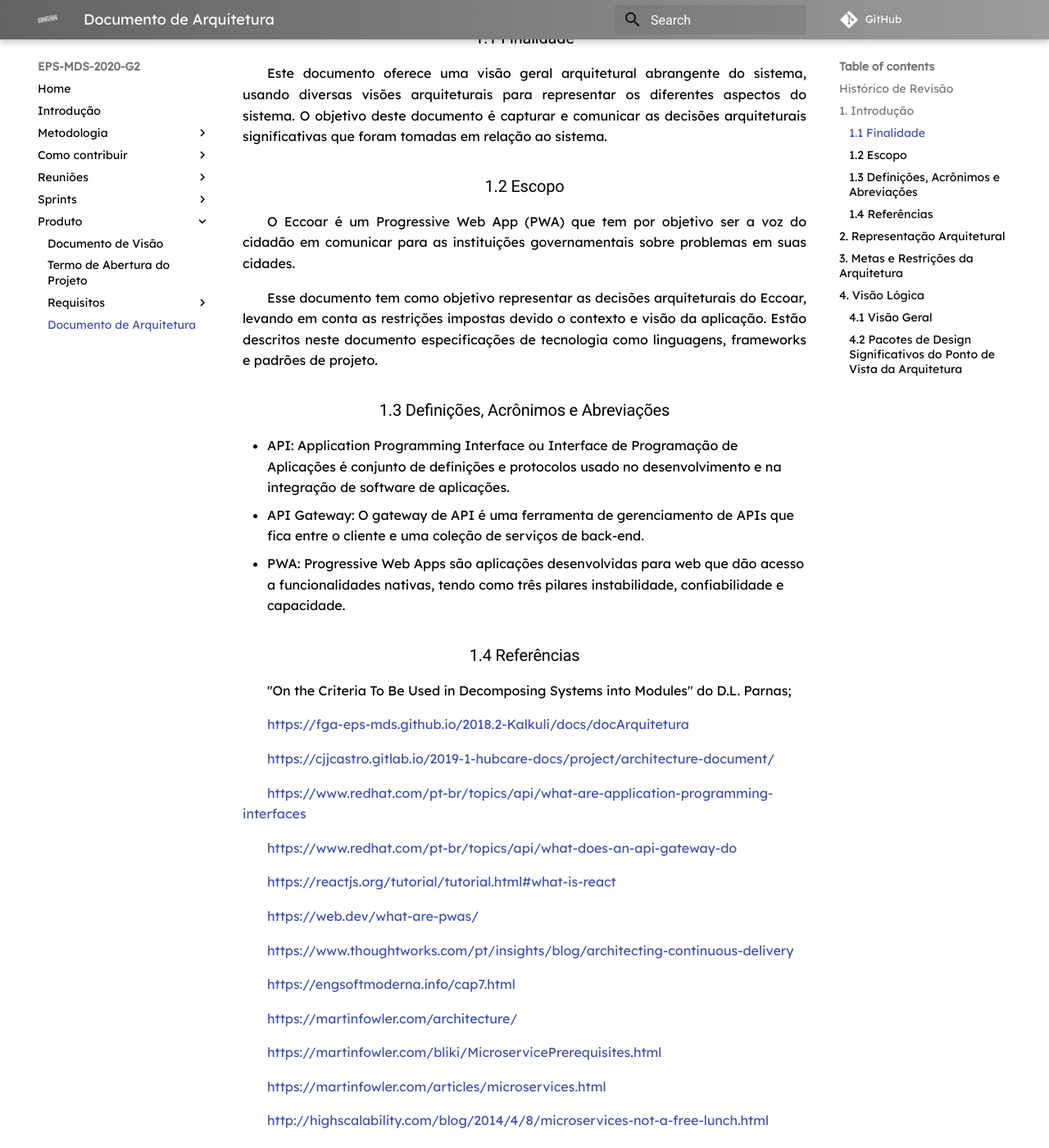
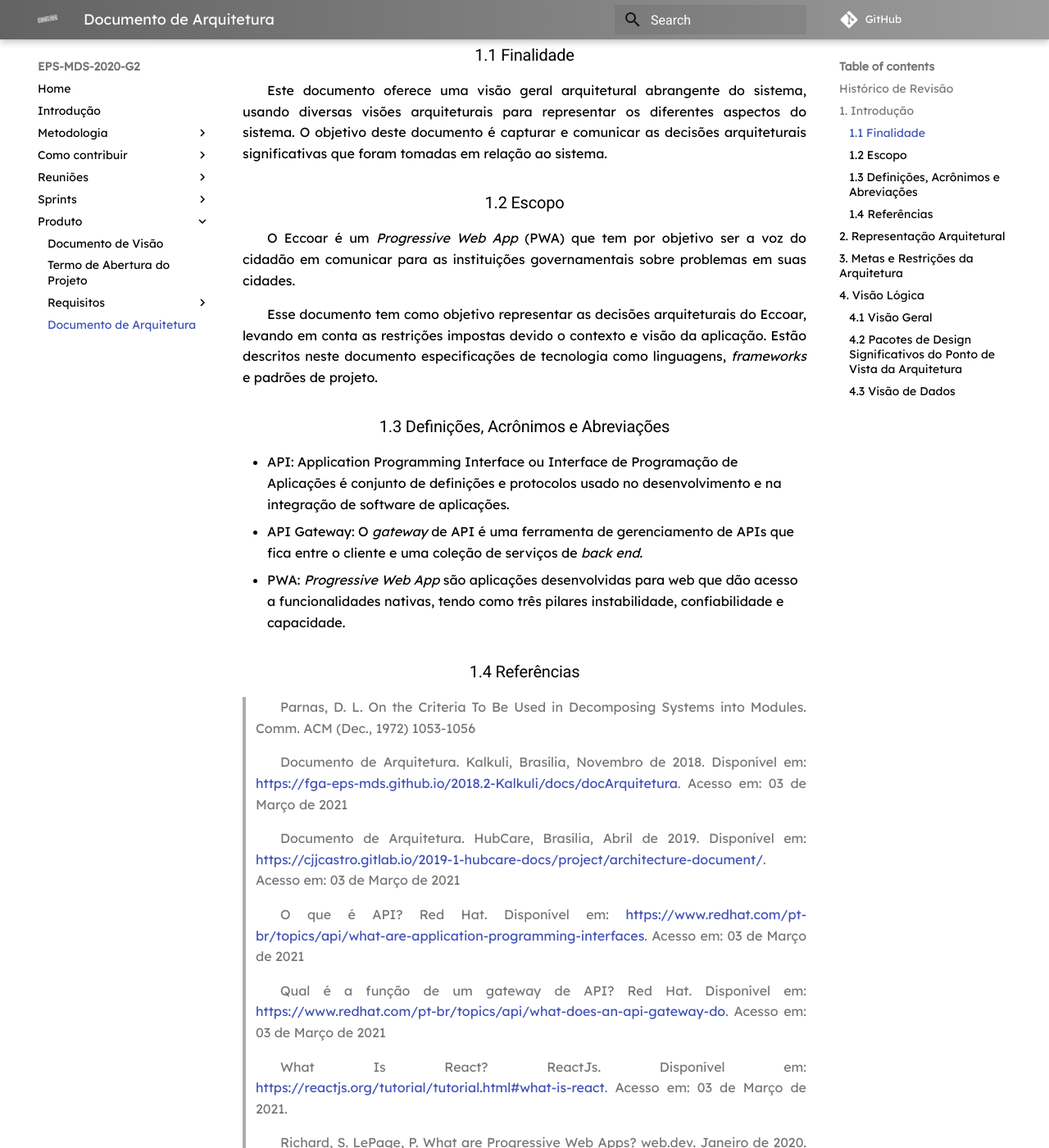
Before and after one commit to fga-eps-mds/2020.2-Eccoar, an MkDocs documentation site: the page built from docs/produto/documento-arquitetura.md, in a window 1280 px wide and 1400 px high, scrolled down 600 px. Shown: the whole window at 82% size. Built offline with MkDocs 1.6.1 and Material for MkDocs 9.7.7, drawn with Linux system fonts in a browser that asks for light colours; some web fonts are replaced; comment, search, counter and statistics services are not loaded; old or Windows-style settings are respelled for this version of MkDocs; some of the changed text lies outside the part shown.

```diff
--- a/docs/produto/documento-arquitetura.md
+++ b/docs/produto/documento-arquitetura.md
@@ -7,7 +7,7 @@
 | 03/mar/2021 | 0.2 | Tópicos 2.1 | Brian Pina, Arthur Matos e Gabriel Sabanai |
 | 03/mar/2021 | 0.3 | Tópicos 3, 4.1 | Brian Pina, Arthur Matos e Gabriel Sabanai |
 | 05/mar/2021 | 0.4 | Tópicos 3, 4.2 | Brian Pina, Arthur Matos, Gabriel Sabanai e Saleh Kader |
- | |
+| 05/mar/2021 | 0.5 | Tópicos 1.4, 4.2, 4.3 | Saleh Kader |
 
 ## 1. Introdução
 
@@ -17,43 +17,40 @@ Este documento oferece uma visão geral arquitetural abrangente do sistema, usan
 
 ### 1.2 Escopo
 
-O Eccoar é um Progressive Web App (PWA)  que tem por objetivo ser a voz do cidadão em comunicar para as instituições governamentais sobre problemas em suas cidades.
+O Eccoar é um *Progressive Web App* (PWA)  que tem por objetivo ser a voz do cidadão em comunicar para as instituições governamentais sobre problemas em suas cidades.
 
-Esse documento tem como objetivo representar as decisões arquiteturais do Eccoar, levando em conta as restrições impostas devido o contexto e visão da aplicação. Estão descritos neste documento especificações de tecnologia como linguagens, frameworks e padrões de projeto.
+Esse documento tem como objetivo representar as decisões arquiteturais do Eccoar, levando em conta as restrições impostas devido o contexto e visão da aplicação. Estão descritos neste documento especificações de tecnologia como linguagens, *frameworks* e padrões de projeto.
 
 ### 1.3 Definições, Acrônimos e Abreviações
 
 * API: Application Programming Interface ou Interface de Programação de Aplicações é conjunto de definições e protocolos usado no desenvolvimento e na integração de software de aplicações.
-* API Gateway: O gateway de API é uma ferramenta de gerenciamento de APIs que fica entre o cliente e uma coleção de serviços de back-end.
-* PWA: Progressive Web Apps são aplicações desenvolvidas para web que dão acesso a funcionalidades nativas, tendo como três pilares instabilidade, confiabilidade e capacidade.
+* API Gateway: O *gateway* de API é uma ferramenta de gerenciamento de APIs que fica entre o cliente e uma coleção de serviços de *back end*.
+* PWA: *Progressive Web App* são aplicações desenvolvidas para web que dão acesso a funcionalidades nativas, tendo como três pilares instabilidade, confiabilidade e capacidade.
 
 ### 1.4 Referências
-"On the Criteria To Be Used in Decomposing Systems into Modules" do D.L. Parnas;
+> Parnas, D. L. On the Criteria To Be Used in Decomposing Systems into Modules. Comm. ACM (Dec., 1972) 1053-1056
 
-[https://fga-eps-mds.github.io/2018.2-Kalkuli/docs/docArquitetura](https://fga-eps-mds.github.io/2018.2-Kalkuli/docs/docArquitetura)
+> Documento de Arquitetura. Kalkuli, Brasília, Novembro de 2018. Disponível em: [https://fga-eps-mds.github.io/2018.2-Kalkuli/docs/docArquitetura](https://fga-eps-mds.github.io/2018.2-Kalkuli/docs/docArquitetura). Acesso em: 03 de Março de 2021
 
+> Documento de Arquitetura. HubCare, Brasília, Abril de 2019. Disponível em: [https://cjjcastro.gitlab.io/2019-1-hubcare-docs/project/architecture-document/](https://cjjcastro.gitlab.io/2019-1-hubcare-docs/project/architecture-document/). Acesso em: 03 de Março de 2021
 
-[https://cjjcastro.gitlab.io/2019-1-hubcare-docs/project/architecture-document/](https://cjjcastro.gitlab.io/2019-1-hubcare-docs/project/architecture-document/)
+> O que é API? Red Hat. Disponível em: [https://www.redhat.com/pt-br/topics/api/what-are-application-programming-interfaces](https://www.redhat.com/pt-br/topics/api/what-are-application-programming-interfaces). Acesso em: 03 de Março de 2021
 
-[https://www.redhat.com/pt-br/topics/api/what-are-application-programming-interfaces](https://www.redhat.com/pt-br/topics/api/what-are-application-programming-interfaces)
+> Qual é a função de um gateway de API? Red Hat. Disponível em: [https://www.redhat.com/pt-br/topics/api/what-does-an-api-gateway-do](https://www.redhat.com/pt-br/topics/api/what-does-an-api-gateway-do). Acesso em: 03 de Março de 2021
 
-[https://www.redhat.com/pt-br/topics/api/what-does-an-api-gateway-do](https://www.redhat.com/pt-br/topics/api/what-does-an-api-gateway-do)
+> What Is React? ReactJs. Disponível em: [https://reactjs.org/tutorial/tutorial.html#what-is-react](https://reactjs.org/tutorial/tutorial.html#what-is-react). Acesso em: 03 de Março de 2021.
 
-[https://reactjs.org/tutorial/tutorial.html#what-is-react](https://reactjs.org/tutorial/tutorial.html#what-is-react)
+> Richard, S. LePage, P. What are Progressive Web Apps? web.dev. Janeiro de 2020. Disponível em: [https://web.dev/what-are-pwas/](https://web.dev/what-are-pwas/). Acesso em: 03 de Março de 2021.
 
-[https://web.dev/what-are-pwas/](https://web.dev/what-are-pwas/)
+> Naik, V. Architecting for Continuous Delivery. ThoughtWorks. Janeiro de 2016. Disponível em: [https://www.thoughtworks.com/pt/insights/blog/architecting-continuous-delivery](https://www.thoughtworks.com/pt/insights/blog/architecting-continuous-delivery). Acesso em: 03 de Março de 2021
 
-[https://www.thoughtworks.com/pt/insights/blog/architecting-continuous-delivery](https://www.thoughtworks.com/pt/insights/blog/architecting-continuous-delivery)
+> Valente, M. Engenharia de Software Moderna. Disponível em: [https://engsoftmoderna.info/cap7.html](https://engsoftmoderna.info/cap7.html). Acesso em: 03 de Março de 2021
 
-[https://engsoftmoderna.info/cap7.html](https://engsoftmoderna.info/cap7.html)
+> Fowler, M. Software Architecture Guide. MartinFowler. Agosto de 2019. Disponível em: [https://martinfowler.com/architecture/](https://martinfowler.com/architecture/). Acesso em: 03 de Março de 2021
 
-[https://martinfowler.com/architecture/](https://martinfowler.com/architecture/)
+> Fowler, M. MicroservicePrerequisites. MartinFowler. Agosto de 2014. Disponível em: [https://martinfowler.com/bliki/MicroservicePrerequisites.html](https://martinfowler.com/bliki/MicroservicePrerequisites.html). Acesso em: 03 de Março de 2021
 
-[https://martinfowler.com/bliki/MicroservicePrerequisites.html](https://martinfowler.com/bliki/MicroservicePrerequisites.html)
-
-[https://martinfowler.com/articles/microservices.html](https://martinfowler.com/articles/microservices.html)
-
-[http://highscalability.com/blog/2014/4/8/microservices-not-a-free-lunch.html](http://highscalability.com/blog/2014/4/8/microservices-not-a-free-lunch.html)
+> Fowler, M. Lewis, J. Microservice. MartinFowler. Março de 2014. Disponível em: [https://martinfowler.com/articles/microservices.html](https://martinfowler.com/articles/microservices.html). Acesso em: 03 de Março de 2021
 
 ## 2. Representação Arquitetural
 
@@ -101,7 +98,7 @@ São metas da arquitetura:
 
 São restrições da arquitetura:
 
-* A aplicação deverá se comportar como um Progressive Web App;
+* A aplicação deverá se comportar como um *Progressive Web App*;
 
 * A aplicação necessita de ser executada nos navegadores Google Chrome, Mozilla Firefox e Safari;
 
@@ -113,6 +110,16 @@ A aplicação é baseada na arquitetura de microsserviços, com o intuito de fac
 
 ### 4.2 Pacotes de Design Significativos do Ponto de Vista da Arquitetura
 
+O *Back End* será construído por completo em cima da tecnologia *NodeJs*. No diagrama abaixo enxerga-se como será a estrutura básica de pacotes de um dos microsserviços.
+
 ![back](../assets/img/produtos/backArquitetura.png)
 
+A aplicação no *Front End* será construído por completo em cima da tecnologia *ReactJs*. No diagrama abaixo enxerga-se como será a estrutura básica de pacotes do nosso PWA.
+
 ![front](../assets/img/produtos/front.png)
+
+### 4.3 Visão de Dados
+
+O Diagrama Entidade Relacionamento ficou da seguinte forma:
+
+![Diagrama Entidade Relacionamento](../assets/img/produtos/DataModel.png)
```
Also changed, not shown: docs/assets/img/produtos/DataModel.png (added).
